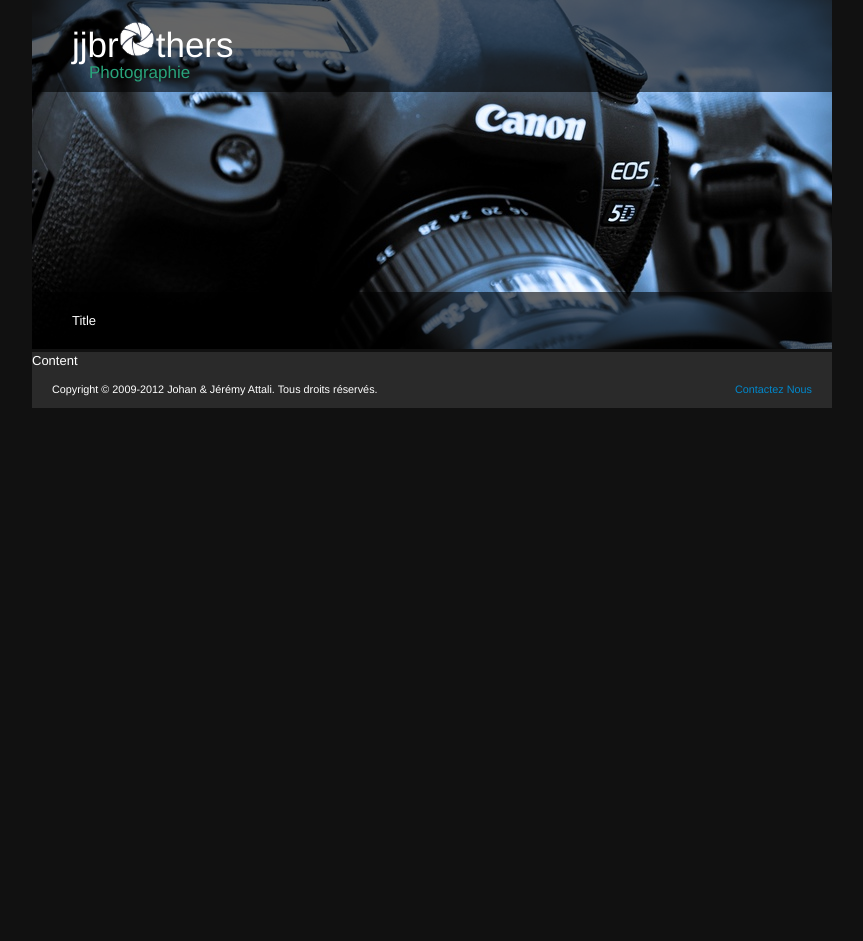
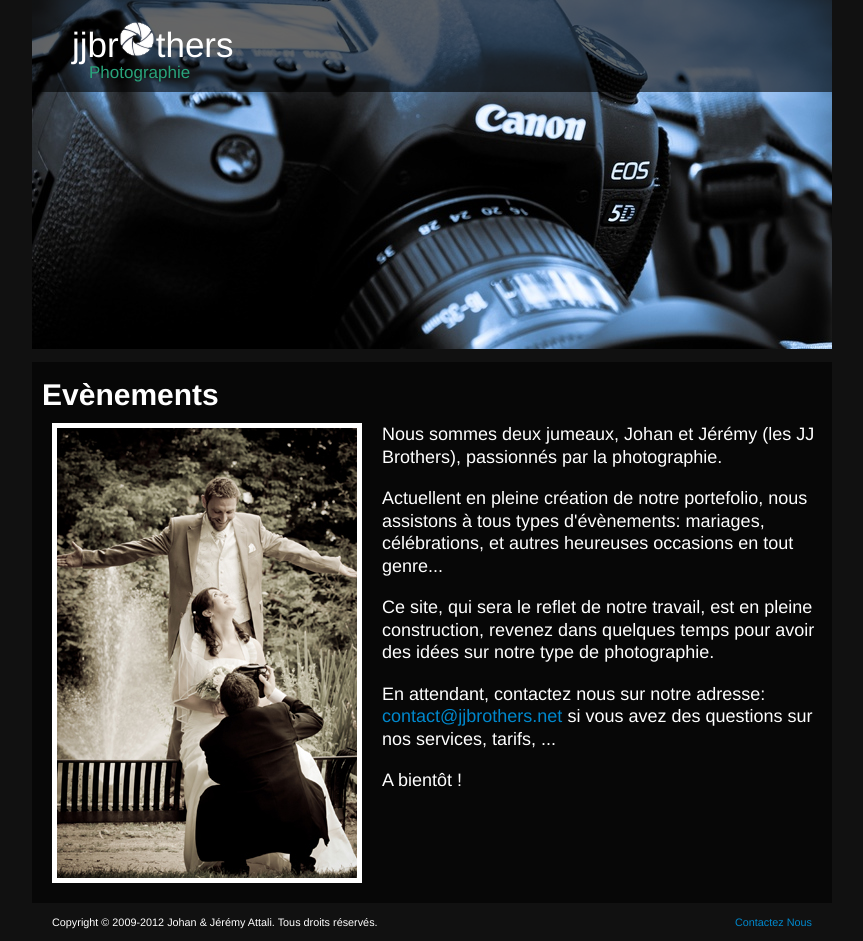
Before and after one commit to jtheoof/jjbrothers, a Django app: template jjbrothers/templates/web/home.html in a window 1280 px wide. Shown: the whole page, without its empty margins (208-1071 px from the left). Before the commit the page ends 408 px from the top, so only its background shows below. Run offline with Django 3.2, Linux system fonts and the light colour scheme; the template is opened without the code that fills it, so the values that code supplies are empty; some libraries are stand-ins or nearby versions.

Commit message:
added events

```diff
--- a/jjbrothers/static/jjb/css/jjb.css
+++ b/jjbrothers/static/jjb/css/jjb.css
@@ -11,6 +11,15 @@ body
 
 a:hover { color:#396; text-decoration:none; }
 
+h1,
+h2,
+h3,
+h4,
+h5,
+h6 {
+  color: white;
+}
+``
 /*************************/
 /* jjb-main 			 */
 
@@ -61,8 +70,27 @@ a:hover { color:#396; text-decoration:none; }
 #container-title
 {
 	padding:20px 0 10px 40px;
-	background-color:rgba(0,0,0,0.6);
 	min-height:30px;
+}
+
+/*************************/
+/* about-us      		 */
+
+#about-us {
+	background-color: rgba(0, 0, 0, 0.6);
+	margin: 10px 0 0px 0;
+	padding: 5px 0px 20px 0;
+}
+#about-us h1 { margin: 10px; }
+
+#about-us .photo { float: left; margin-left: 20px; }
+#about-us .photo img { border: 5px solid white; }
+
+#about-us .desc { display: inline; }
+#about-us .desc p {
+	padding: 0 0 10px 350px;
+	font-size: 18px;
+	line-height: 22.5px;
 }
 
 /*************************/
--- a/jjbrothers/templates/web/base.html
+++ b/jjbrothers/templates/web/base.html
@@ -19,12 +19,12 @@
 
 </head>
 
-<body onload="{% block loaded  %}loaded(){% endblock loaded  %}">
+<body onload="{% block loaded  %}{% endblock loaded  %}">
 <div id="main">
 
-	<div id="main-top">
+	<div id="main-top" class="section">
         <div id="top-logo">
-			<div id="top-title>">jjbr<img src="/jjb/img/aperture.png" />thers</div>
+			<div id="top-title">jjbr<img src="/jjb/img/aperture.png" />thers</div>
 			<div id="top-subtitle">{% trans "Photographie" %}</div>
 		</div>
 		<!-- <div id="links">
@@ -41,12 +41,37 @@
 	</div>
 
 	<div id="main-container">
-		<div id="container-title">{% block container_title %}Title{% endblock %}</div>
-		<div id="container-content">{% block container_content %}Content{% endblock %}</div>
+		<div id="container-title">{% block container_title %}{% endblock %}</div>
+		<div id="container-content">{% block container_content %}{% endblock %}</div>
+	</div>
+
+	<div id="about-us" class="section clearfix">
+		<h1>{% trans "Evènements" %}</h1>
+		<div class="photo">
+			<img class="us" src="/jjb/img/photo.jpg" />
+		</div>
+		<div class="desc">
+			{% blocktrans %}
+			<p>Nous sommes deux jumeaux, Johan et Jérémy (les JJ Brothers),
+			passionnés par la photographie.</p>
+			<p>Actuellent en pleine création de notre portefolio, nous
+			assistons à tous types d'évènements: mariages, célébrations, et
+			autres heureuses occasions en tout genre...</p>
+			<p>Ce site, qui sera le reflet de notre travail, est en pleine
+			construction, revenez dans quelques temps pour avoir des idées sur
+			notre type de photographie.</p>
+			<p>En attendant, contactez nous sur notre adresse:
+			<a href="mailto:contact@jjbrothers.net">contact@jjbrothers.net</a>
+			si vous avez des questions sur nos services, tarifs, ...</p>
+			<p>A bientôt !</p>
+			{% endblocktrans %}
+		</div>
 	</div>
 
 	<div id="footer">
-    	<div id="contact"><a href="mailto:jjb@jjbrothers.net">{% trans "Contactez Nous" %}</a></div>
+    	<div id="contact">
+    		<a href="mailto:jjb@jjbrothers.net">{% trans "Contactez Nous" %}</a>
+    	</div>
         <div>Copyright &copy; 2009-2012 Johan &amp; Jérémy Attali. Tous droits réservés.</div>
    	</div> <!-- footer -->
 </div> <!-- main -->
```
Also changed, not shown: jjbrothers/static/jjb/img/photo.jpg (added).
